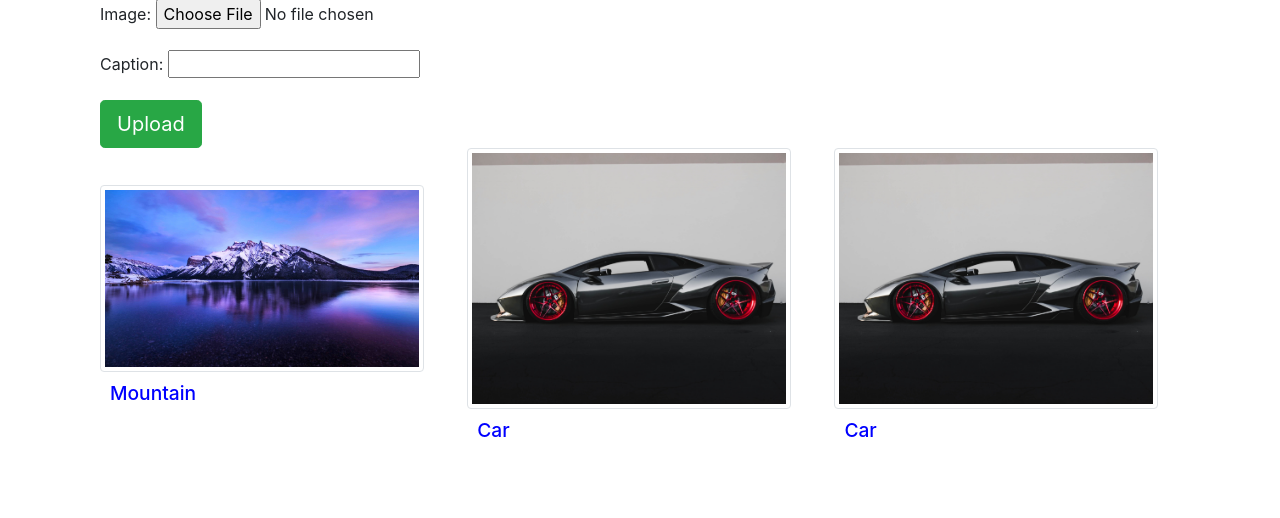
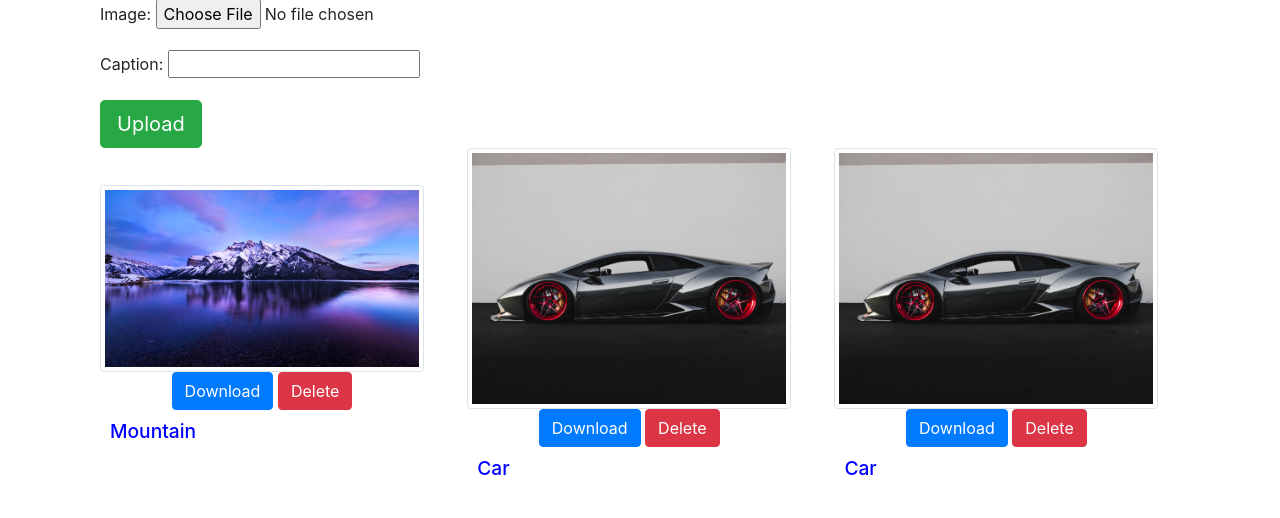
Before and after one commit to jithu-francis017/Med-B, a Django app: page /prescription/ in a window 1280 px wide. Shown: the part 354-872 px from the top of the page. Before the commit the page ends 791 px from the top, so only its background shows below. Run offline with Django 4.2, Linux system fonts and the light colour scheme; a user stored in the database is signed in; data comes from the database, SQL or seed files in the repository; both versions use the stored data as it was after the commit; some libraries are stand-ins or nearby versions.

Commit message:
Added Delete option in Medrecords

```diff
--- a/Med_B/prescription/urls.py
+++ b/Med_B/prescription/urls.py
@@ -5,4 +5,6 @@ urlpatterns = [
 
     path("",views.index,name="upload"),
     path("upload",views.index),
+    path('upload/delete_image/<int:image_id>/',views.deleteImage,name='delete_image'),
+    path('upload/download/<int:image_id>/',views.downloadImage,name='download_image'),
 ]
--- a/Med_B/prescription/views.py
+++ b/Med_B/prescription/views.py
@@ -1,9 +1,12 @@
-from django.shortcuts import render
+from django.shortcuts import render,redirect
 from django.contrib.auth.decorators import login_required
 # Create your views here.
 
+from django.contrib import messages
 from .form import ImageForm
 from .models import Image
+from django.http import HttpResponse
+from django.core.exceptions import PermissionDenied
 
 
 @login_required
@@ -28,3 +31,21 @@ def index(request):
     img = Image.objects.filter(user=request.user)
 
     return render(request, "prescription.html",{"img": img, "form": form})
+
+@login_required
+def deleteImage(request,image_id):
+    img = Image.objects.filter(id = image_id)
+    img.delete()
+    messages.success(request,"Image delted")
+    return redirect('upload')
+
+@login_required
+def downloadImage(request, image_id):
+    image = Image.objects.get(id=image_id)
+    # Check if the current user is the owner of the image
+    if request.user != image.user:
+        raise PermissionDenied()
+    response = HttpResponse(image.image, content_type=image.content_type)
+
+    response['Content-Disposition'] = f'attachment; filename="{image.image.name}"'
+    return response
--- a/Med_B/templates/prescription.html
+++ b/Med_B/templates/prescription.html
@@ -186,6 +186,10 @@
         {% for x in img %}
          <div class="Docs-item">
             <img src="{{x.image.url}}" height="70%" width="70%" class="img-thumbnail">
+            <div class="image-actions">
+                <a href="{% url 'download_image' x.id %}" class="btn btn-primary">Download</a>
+                <a href="{% url 'delete_image' x.id %}" class="btn btn-danger">Delete</a>
+            </div>
             <h2 class="caption">{{x.caption}}</h2>
          </div>
           <hr>
--- a/Med_B/templates/profile.html
+++ b/Med_B/templates/profile.html
@@ -3,9 +3,11 @@
 
 
 {% block mybody %}
+
     <div class="container text-center">
         <br><br><br>
         <div>
+            <h1 style="color:blue">{{user.first_name}}'s Profile</h1>
             <h2 style="color:black">FIRSTNAME: {{user.first_name}}</h2>
             <h2 style="color:black">LASTNAME: {{user.last_name}}</h2>
             <h2 style="color:black">EMAIL: {{user.email}}</h2>
```
Also changed, not shown: Med_B/authsystem/migrations/0001_initial.py (added), Med_B/db.sqlite3, Med_B/media/images/android-home-button-clipart-2.jpg (added), Med_B/media/images/android-home-button-clipart-2_KZjTNM1.jpg (added), Med_B/media/images/illuminati.png (added), Med_B/media/profile_pics/.trashed-1654155188-IMG_4369.jpg (added), Med_B/prescription/models.py (line endings or trailing spaces).
